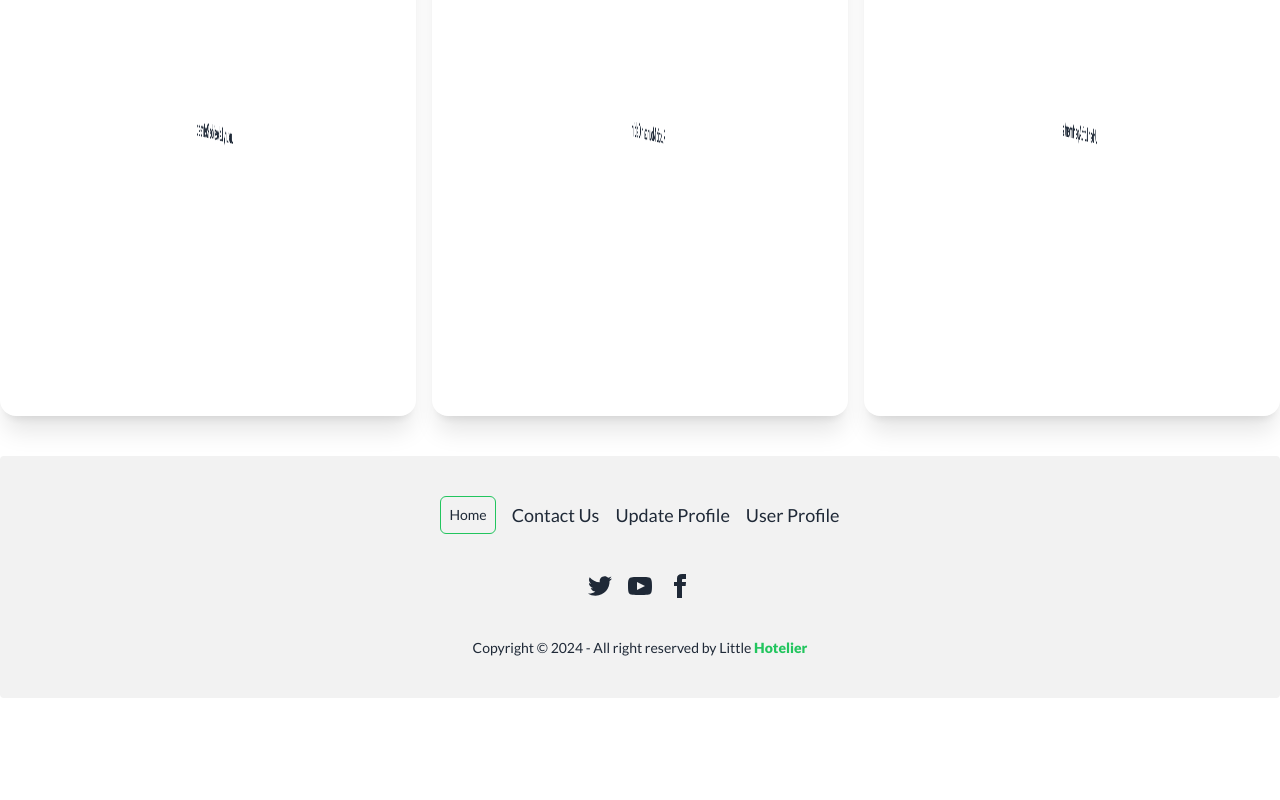
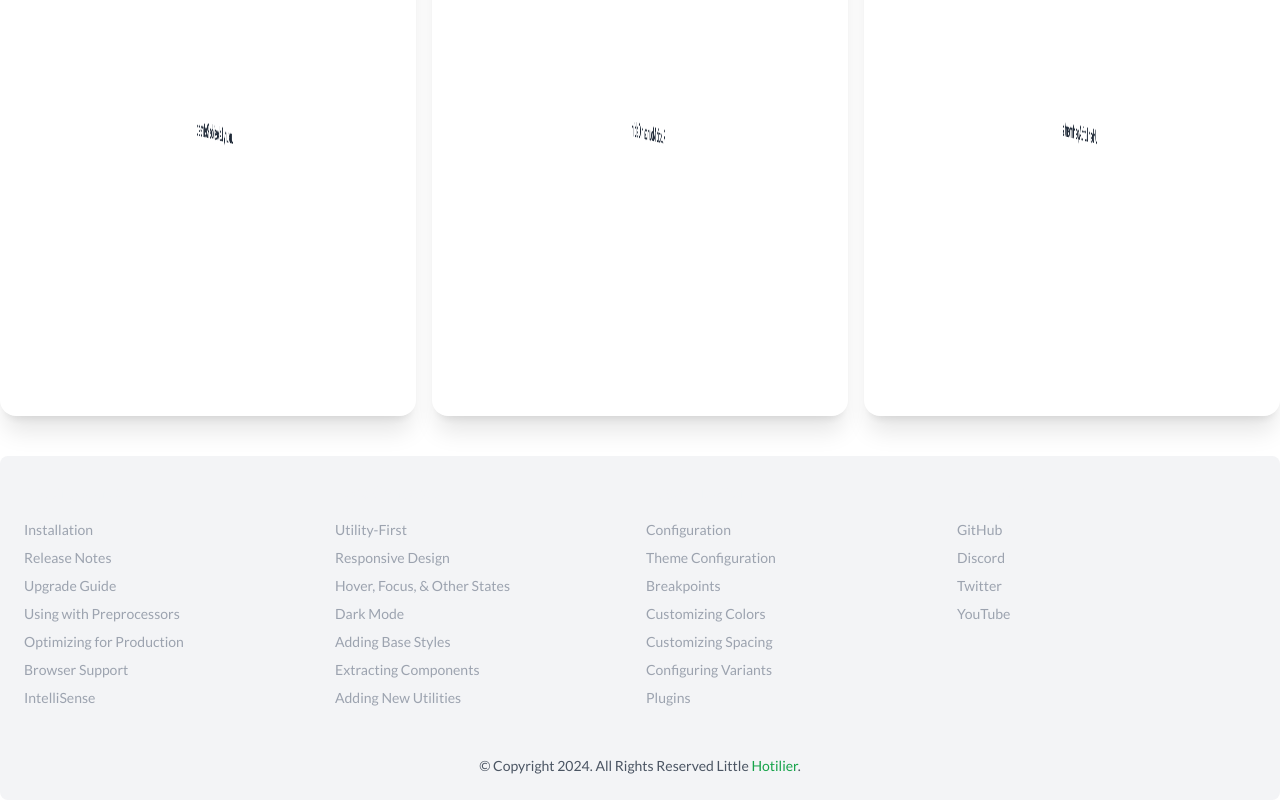
Before and after one commit to alamshuvo/Little-Hotelier, a React (Vite) app: page / in a window 1280 px wide. Shown: the part 2514-3314 px from the top of the page. Before the commit the page ends 3212 px from the top, so only its background shows below. Built offline with nearby package versions, Linux system fonts and the light colour scheme; no server answers; a web font is replaced by a local one.

Commit message:
update profile added navigate

```diff
--- a/src/components/Footer/Footer.jsx
+++ b/src/components/Footer/Footer.jsx
@@ -1,32 +1,60 @@
 
-import { NavLink } from 'react-router-dom';
 
 const Footer = () => {
-    const navLinks=<>
-    <NavLink className={({isActive})=>isActive?'border border-green-500 p-2 hover:bg-green-400 hover:text-black rounded-md ':'text-center font-normal gap-6 md:text-[18px]'} to={"/"}>Home</NavLink>
 
-    <NavLink className={({isActive})=>isActive?'border border-green-500 p-2 rounded-md hover:bg-green-400 hover:text-black':'text-center font-normal gap-6 md:text-[18px]'} to={"/contact"}>Contact Us</NavLink>
-    <NavLink className={({isActive})=>isActive?'border border-green-500 p-2 rounded-md hover:bg-green-400 hover:text-black':'text-center font-normal gap-6 md:text-[18px]'} to={"/update"}>Update Profile</NavLink>
-    <NavLink className={({isActive})=>isActive?'border border-green-500 p-2 rounded-md hover:bg-green-400 hover:text-black':'text-center font-normal gap-6 md:text-[18px]'} to={"/profile"}>User Profile</NavLink>
-</>
     return (
-        <footer className="footer footer-center p-10 bg-base-200 text-base-content rounded">
-        <nav className="grid grid-flow-col gap-4">
-          {
-            navLinks
-          }
-        </nav>
-        <nav>
-          <div className="grid grid-flow-col gap-4">
-            <a><svg xmlns="http://www.w3.org/2000/svg" width="24" height="24" viewBox="0 0 24 24" className="fill-current"><path d="M24 4.557c-.883.392-1.832.656-2.828.775 1.017-.609 1.798-1.574 2.165-2.724-.951.564-2.005.974-3.127 1.195-.897-.957-2.178-1.555-3.594-1.555-3.179 0-5.515 2.966-4.797 6.045-4.091-.205-7.719-2.165-10.148-5.144-1.29 2.213-.669 5.108 1.523 6.574-.806-.026-1.566-.247-2.229-.616-.054 2.281 1.581 4.415 3.949 4.89-.693.188-1.452.232-2.224.084.626 1.956 2.444 3.379 4.6 3.419-2.07 1.623-4.678 2.348-7.29 2.04 2.179 1.397 4.768 2.212 7.548 2.212 9.142 0 14.307-7.721 13.995-14.646.962-.695 1.797-1.562 2.457-2.549z"></path></svg></a>
-            <a><svg xmlns="http://www.w3.org/2000/svg" width="24" height="24" viewBox="0 0 24 24" className="fill-current"><path d="M19.615 3.184c-3.604-.246-11.631-.245-15.23 0-3.897.266-4.356 2.62-4.385 8.816.029 6.185.484 8.549 4.385 8.816 3.6.245 11.626.246 15.23 0 3.897-.266 4.356-2.62 4.385-8.816-.029-6.185-.484-8.549-4.385-8.816zm-10.615 12.816v-8l8 3.993-8 4.007z"></path></svg></a>
-            <a><svg xmlns="http://www.w3.org/2000/svg" width="24" height="24" viewBox="0 0 24 24" className="fill-current"><path d="M9 8h-3v4h3v12h5v-12h3.642l.358-4h-4v-1.667c0-.955.192-1.333 1.115-1.333h2.885v-5h-3.808c-3.596 0-5.192 1.583-5.192 4.615v3.385z"></path></svg></a>
-          </div>
-        </nav>
-        <aside>
-          <p>Copyright © 2024 - All right reserved by Little <span className='text-green-500 font-black'>Hotelier</span></p>
-        </aside>
-      </footer>
+      <footer className="p-6 bg-gray-100 text-gray-100 rounded-lg">
+	<div className="container grid grid-cols-2 mx-auto gap-x-3 gap-y-8 sm:grid-cols-3 md:grid-cols-4">
+		<div className="flex flex-col space-y-4">
+			<h2 className="font-medium">Getting started</h2>
+			<div className="flex flex-col space-y-2 text-sm text-gray-400">
+				<a rel="noopener noreferrer" href="#">Installation</a>
+				<a rel="noopener noreferrer" href="#">Release Notes</a>
+				<a rel="noopener noreferrer" href="#">Upgrade Guide</a>
+				<a rel="noopener noreferrer" href="#">Using with Preprocessors</a>
+				<a rel="noopener noreferrer" href="#">Optimizing for Production</a>
+				<a rel="noopener noreferrer" href="#">Browser Support</a>
+				<a rel="noopener noreferrer" href="#">IntelliSense</a>
+			</div>
+		</div>
+		<div className="flex flex-col space-y-4">
+			<h2 className="font-medium">Core Concepts</h2>
+			<div className="flex flex-col space-y-2 text-sm text-gray-400 ">
+				<a rel="noopener noreferrer" href="#">Utility-First</a>
+				<a rel="noopener noreferrer" href="#">Responsive Design</a>
+				<a rel="noopener noreferrer" href="#">Hover, Focus, &amp; Other States</a>
+				<a rel="noopener noreferrer" href="#">Dark Mode</a>
+				<a rel="noopener noreferrer" href="#">Adding Base Styles</a>
+				<a rel="noopener noreferrer" href="#">Extracting Components</a>
+				<a rel="noopener noreferrer" href="#">Adding New Utilities</a>
+			</div>
+		</div>
+		<div className="flex flex-col space-y-4">
+			<h2 className="font-medium">Customization</h2>
+			<div className="flex flex-col space-y-2 text-sm text-gray-400 ">
+				<a rel="noopener noreferrer" href="#">Configuration</a>
+				<a rel="noopener noreferrer" href="#">Theme Configuration</a>
+				<a rel="noopener noreferrer" href="#">Breakpoints</a>
+				<a rel="noopener noreferrer" href="#">Customizing Colors</a>
+				<a rel="noopener noreferrer" href="#">Customizing Spacing</a>
+				<a rel="noopener noreferrer" href="#">Configuring Variants</a>
+				<a rel="noopener noreferrer" href="#">Plugins</a>
+			</div>
+		</div>
+		<div className="flex flex-col space-y-4">
+			<h2 className="font-medium">Community</h2>
+			<div className="flex flex-col space-y-2 text-sm text-gray-400 ">
+				<a rel="noopener noreferrer" href="#">GitHub</a>
+				<a rel="noopener noreferrer" href="#">Discord</a>
+				<a rel="noopener noreferrer" href="#">Twitter</a>
+				<a rel="noopener noreferrer" href="#">YouTube</a>
+			</div>
+		</div>
+	</div>
+	<div className="flex items-center justify-center px-6 pt-12 text-sm">
+		<span className=" text-gray-600">© Copyright 2024. All Rights Reserved Little <span className="text-green-600">Hotilier</span>.</span>
+	</div>
+</footer>
     );
 };
 
--- a/src/components/authProvider/AuthProvider.jsx
+++ b/src/components/authProvider/AuthProvider.jsx
@@ -64,7 +64,9 @@
 //  github provider
 
 const gitHubRegister=()=>{
-    signInWithPopup(auth, githubProvider)
+    setError(true)
+    setLoading(true)
+   return signInWithPopup(auth, githubProvider)
 }
 
 
--- a/src/layouts/Root.jsx
+++ b/src/layouts/Root.jsx
@@ -1,10 +1,12 @@
 
 import { Outlet } from 'react-router-dom';
 import Footer from '../components/Footer/Footer';
+import Navbar from '../components/navbar/Navbar';
 
 const Root = () => {
     return (
         <div className='container mx-auto font-lato'>
+            <Navbar></Navbar>
             <Outlet></Outlet>
             <div className='mt-10'>
             <Footer></Footer>
--- a/src/pages/Contact.jsx
+++ b/src/pages/Contact.jsx
@@ -14,7 +14,7 @@
               Let's talk!
             </h2>
             <div className="text-gray-600">
-              Vivamus in nisl metus? Phasellus.
+              Please Contact Our support Team
             </div>
           </div>
           <img
--- a/src/pages/Home.jsx
+++ b/src/pages/Home.jsx
@@ -1,5 +1,5 @@
 import { Helmet } from 'react-helmet-async';
-import Navbar from '../components/navbar/Navbar';
+
 import Slider from '../components/slider/Slider';
 import Estates from '../components/Estates/Estates';
 import EstateTitle from '../components/EstateTitle/EstateTitle';
@@ -12,7 +12,7 @@
             </Helmet>
 
            <div>
-           <Navbar></Navbar>
+           {/* <Navbar></Navbar> */}
 
            </div>
           <div className=''>
--- a/src/pages/Login.jsx
+++ b/src/pages/Login.jsx
@@ -61,7 +61,8 @@
   };
 
   const handleGithubRegister=()=>{
-    gitHubRegister().then((res) => {
+    gitHubRegister()
+    .then((res) => {
       if (!error) {
         toast.success("User Login sucessfully ")
 
--- a/src/pages/Register.jsx
+++ b/src/pages/Register.jsx
@@ -22,6 +22,8 @@
     const photo=e.target.photo.value;
     const email = e.target.email.value;
     const password = e.target.password.value;
+    const phoneNuber=e.target.phnNumber.value;
+
 
     const passwordPattern = /^(?=.*[a-z])(?=.*[A-Z]).+$/;
 
--- a/src/pages/UpdateProfile.jsx
+++ b/src/pages/UpdateProfile.jsx
@@ -1,15 +1,18 @@
 
 import { useContext } from "react";
 import { Helmet } from "react-helmet-async";
-import { Link } from "react-router-dom";
 import { AuthContext } from "../components/authProvider/AuthProvider";
-import { toast } from "react-toastify";
 import 'react-toastify/dist/ReactToastify.css';
 import 'animate.css';
+import { useLocation, useNavigate } from "react-router-dom";
+
 
 const UpdateProfile = () => {
     // const {updateProfileUser}=useContext(AuthContext);
-    const { registerUser,updateTotalProfile,error} = useContext(AuthContext);
+    const { updateTotalProfile} = useContext(AuthContext);
+    const navigate=useNavigate()
+    const location=useLocation()
+    const from =location?.state || "/"
 
 
     const handleUpdateProfile=(e)=>{
@@ -20,6 +23,7 @@
         .then(() => {
             // Profile updated!
             // console.log("profile updated finally");
+            navigate(from)
             console.log(name,photo);
             // ...
           }).catch((error) => {
@@ -56,9 +60,9 @@
             placeholder="Photo URL "
           />
         </div>
-        <div>
-           <Link to={"/profile"}> <button  className="btn w-full mt-5 bg-blue-200 hover:bg-green-600 hover:text-white">Save Change</button></Link>
-           {/* <button className="btn">kk</button> */}
+        <div className="mt-5">
+           {/* <Link to={"/profile"}> <button  className="btn w-full mt-5 bg-blue-200 hover:bg-green-600 hover:text-white">Save Change</button></Link> */}
+           <button className="btn w-full mt-5 bg-blue-200 hover:bg-green-600 hover:text-white">Save Change</button>
         </div>
         </form>
       </div>
--- a/src/pages/UserProfile.jsx
+++ b/src/pages/UserProfile.jsx
@@ -3,6 +3,7 @@
 import { AuthContext } from "../components/authProvider/AuthProvider";
 import { Link } from "react-router-dom";
 import 'animate.css';
+import { useContext } from "react";
 
 const UserProfile = () => {
   const { user } = useContext(AuthContext);
```
